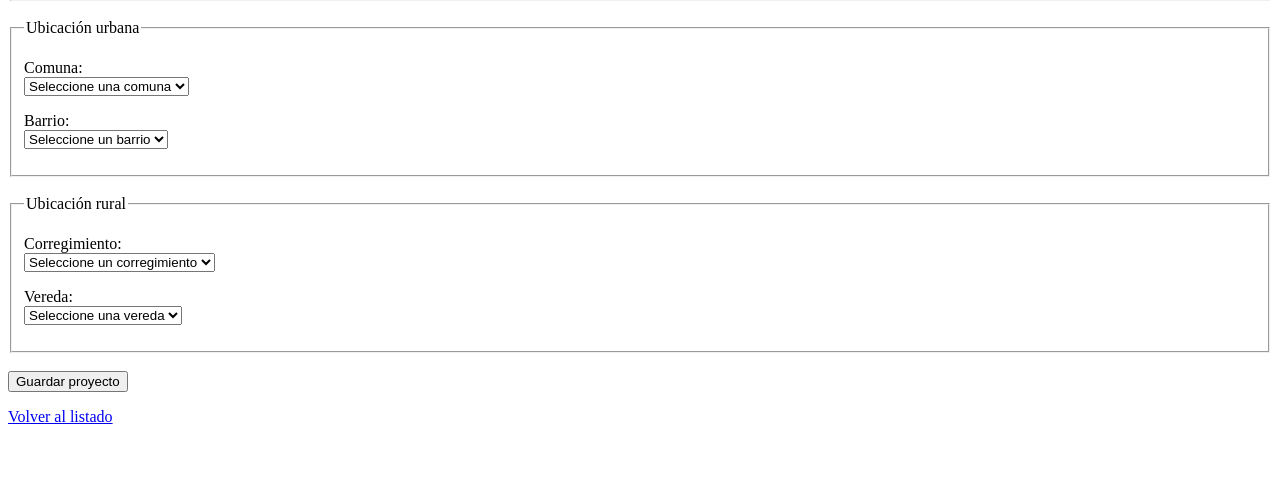
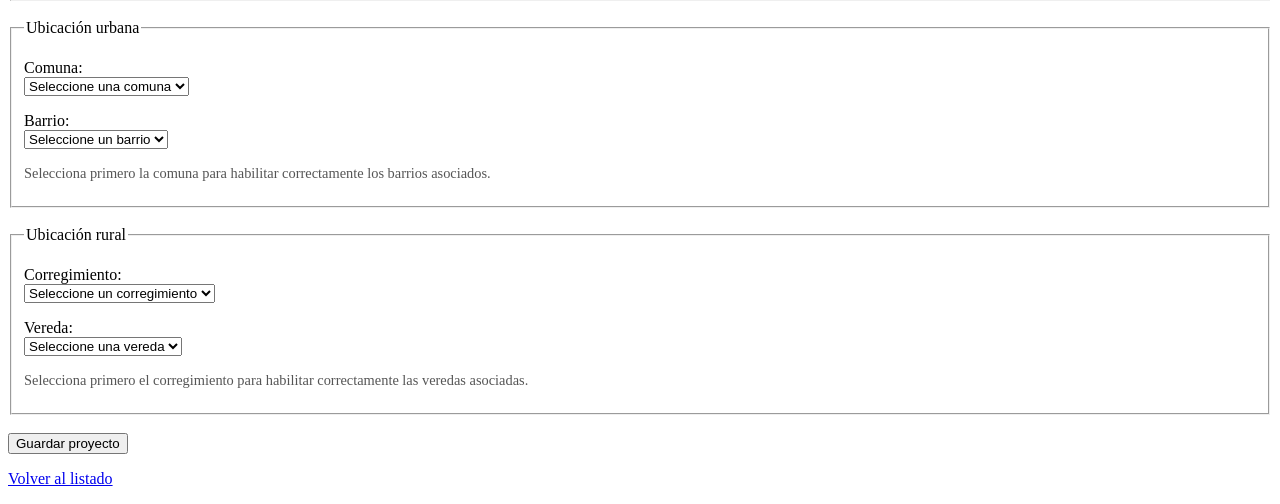
Before and after one commit to ZuleidyBarrero/app-proyectos-inversion, a Django app: page /projects/new/ in a window 1280 px wide. Shown: the part 715-1219 px from the top of the page. Before the commit the page ends 1139 px from the top, so only its background shows below. Run offline with Django 5.2, Linux system fonts and the light colour scheme; the visitor is signed in with stand-in values (Sample User, id 1); data that the repository does not hold is empty.

Commit message:
Dependencias basicas de barrios y veredas en formulario

```diff
--- a/backend/apps/projects/forms.py
+++ b/backend/apps/projects/forms.py
@@ -29,9 +29,10 @@ class ProjectForm(forms.ModelForm):
         super().__init__(*args, **kwargs)
 
         self.fields["comuna"].queryset = Comuna.objects.all().order_by("nombre")
-        self.fields["barrio"].queryset = Barrio.objects.select_related("comuna").all().order_by("nombre")
         self.fields["corregimiento"].queryset = Corregimiento.objects.all().order_by("nombre")
-        self.fields["vereda"].queryset = Vereda.objects.select_related("corregimiento").all().order_by("nombre")
+
+        self.fields["barrio"].queryset = Barrio.objects.none()
+        self.fields["vereda"].queryset = Vereda.objects.none()
 
         self.fields["comuna"].required = False
         self.fields["barrio"].required = False
@@ -42,6 +43,25 @@ class ProjectForm(forms.ModelForm):
         self.fields["barrio"].empty_label = "Seleccione un barrio"
         self.fields["corregimiento"].empty_label = "Seleccione un corregimiento"
         self.fields["vereda"].empty_label = "Seleccione una vereda"
+
+        # Si viene POST, filtra barrios/veredas según lo seleccionado
+        if "comuna" in self.data:
+            try:
+                comuna_id = int(self.data.get("comuna"))
+                self.fields["barrio"].queryset = Barrio.objects.filter(comuna_id=comuna_id).order_by("nombre")
+            except (ValueError, TypeError):
+                pass
+        elif self.instance.pk and self.instance.comuna:
+            self.fields["barrio"].queryset = Barrio.objects.filter(comuna=self.instance.comuna).order_by("nombre")
+
+        if "corregimiento" in self.data:
+            try:
+                corregimiento_id = int(self.data.get("corregimiento"))
+                self.fields["vereda"].queryset = Vereda.objects.filter(corregimiento_id=corregimiento_id).order_by("nombre")
+            except (ValueError, TypeError):
+                pass
+        elif self.instance.pk and self.instance.corregimiento:
+            self.fields["vereda"].queryset = Vereda.objects.filter(corregimiento=self.instance.corregimiento).order_by("nombre")
 
     def clean(self):
         cleaned_data = super().clean()
--- a/backend/templates/projects/project_form.html
+++ b/backend/templates/projects/project_form.html
@@ -84,6 +84,10 @@
                 {{ form.barrio }}<br>
                 {{ form.barrio.errors }}
             </p>
+
+            <p style="font-size: 0.9em; color: #555;">
+                Selecciona primero la comuna para habilitar correctamente los barrios asociados.
+            </p>
         </fieldset>
 
         <br>
@@ -102,6 +106,10 @@
                 {{ form.vereda }}<br>
                 {{ form.vereda.errors }}
             </p>
+
+            <p style="font-size: 0.9em; color: #555;">
+                Selecciona primero el corregimiento para habilitar correctamente las veredas asociadas.
+            </p>
         </fieldset>
 
         <br>
```
Also changed, not shown: docs/prueba_noche_dependencias_basicas.md (added, +21 -0 lines).
